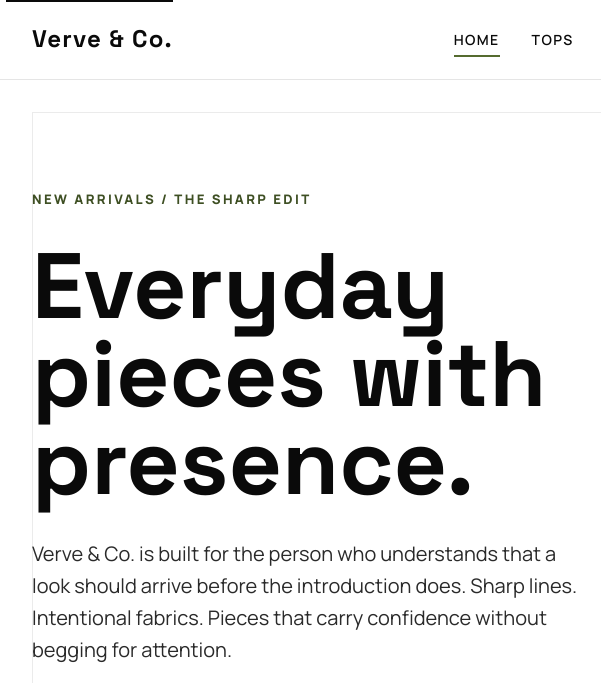
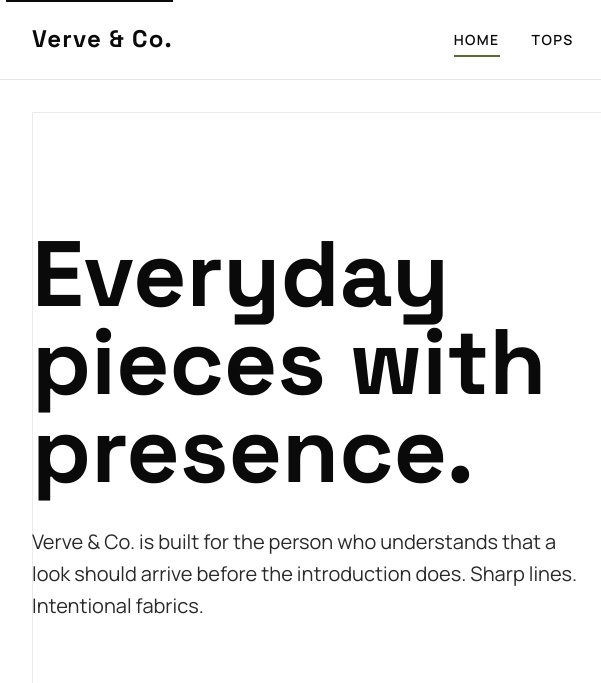
Before and after one commit to Wuraola-Adebisi/Verve-Co., a plain HTML site: page index.html in a window 1280 px wide. Shown: the top 683 px of the page, 0-601 px from the left. Drawn offline with Linux system fonts and the light colour scheme.

Commit message:
Update index.html

```diff
--- a/index.html
+++ b/index.html
@@ -35,9 +35,8 @@
     <section id="hero">
       <div class="hero-grid">
         <div class="hero-text">
-          <p class="hero-eyebrow">New arrivals / The sharp edit</p>
           <h1>Everyday pieces with presence.</h1>
-          <p class="hero-deck">Verve &amp; Co. is built for the person who understands that a look should arrive before the introduction does. Sharp lines. Intentional fabrics. Pieces that carry confidence without begging for attention.</p>
+          <p class="hero-deck">Verve &amp; Co. is built for the person who understands that a look should arrive before the introduction does. Sharp lines. Intentional fabrics.</p>
           <div class="hero-actions">
             <a href="pages/tops.html" class="hero-cta">Shop the Collection</a>
             <a href="pages/contact.html" class="hero-secondary-link">Styling Help</a>
```
